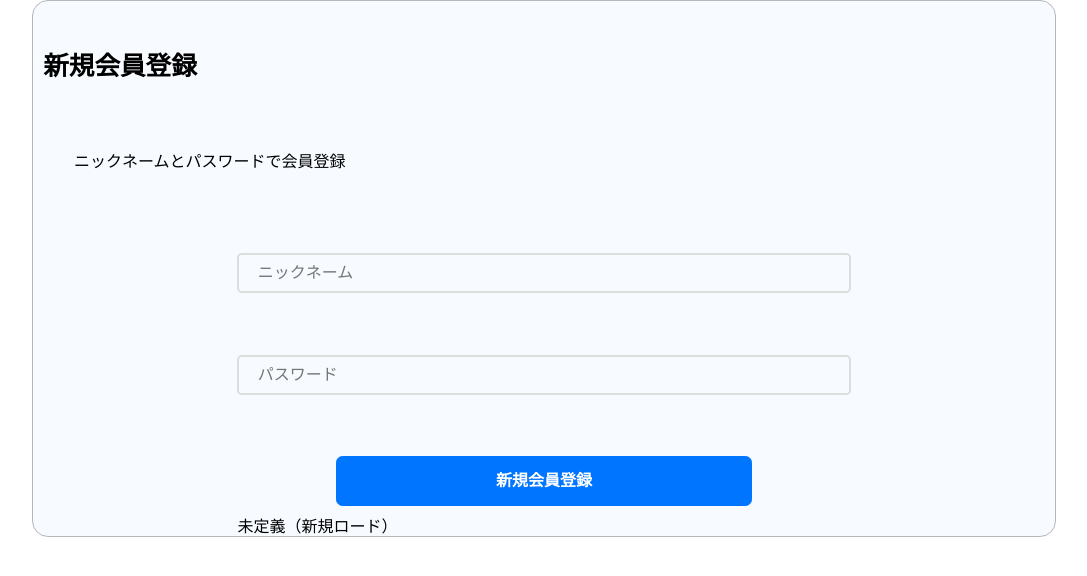
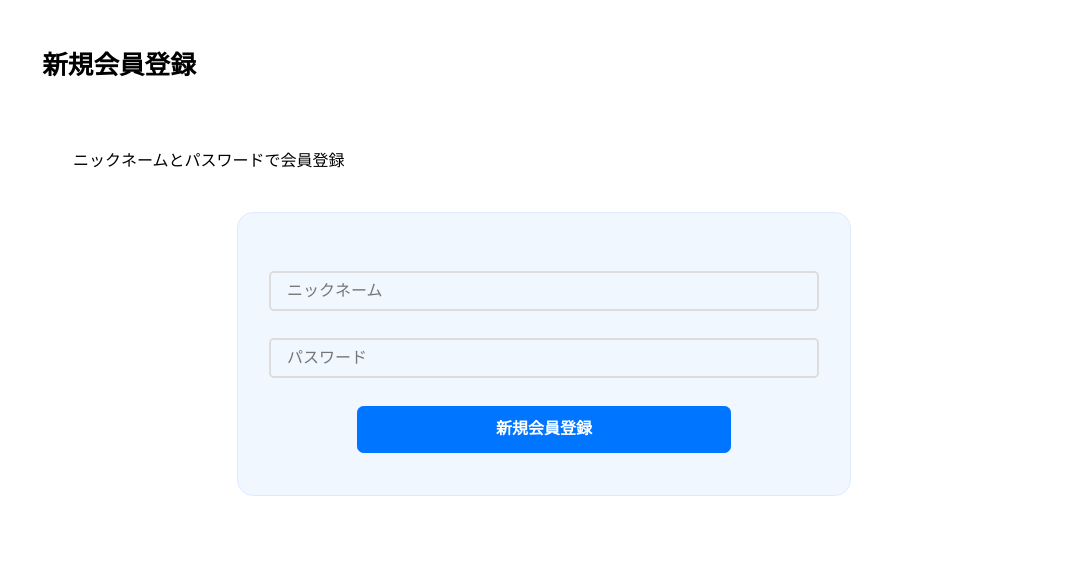
Before and after one commit to HAL-OSAKA-IT/game_collect, a PHP site: page /member/registration.php in a window 1280 px wide. Shown: the top 576 px of the page, without its empty margins (96-1183 px from the left). Run offline with PHP 8.4, Linux system fonts and the light colour scheme.

Commit message:
空白チェック、css変更

```diff
--- /dev/null
+++ b/css/style.css
@@ -0,0 +1 @@
+/*# sourceMappingURL=style.css.map */
--- a/member/css/form.css
+++ b/member/css/form.css
@@ -6,9 +6,6 @@ html {
 
 #form {
   margin: 0 10%;
-  background-color: #f7fbff;
-  border: solid 1px #b5b7bb;
-  border-radius: 1rem;
 }
 #form .form_contents h2 {
   font-size: 1.6rem;
@@ -23,19 +20,26 @@ html {
 }
 #form .form_contents #input_area {
   margin: 0 20%;
+  padding: 3%;
+  background-color: #f0f7ff;
+  border: solid 1px #e0eaff;
+  border-radius: 1rem;
 }
 #form .form_contents #input_area input {
   display: block;
-  margin: 10% auto;
+  margin: 5% auto;
   width: 100%;
   height: 5vh;
   border: 2px solid #ddd; /*枠線*/
   border-radius: 0.3rem;
   padding-left: 3%;
 }
+#form .form_contents #input_area .errmsg {
+  color: #ff0000;
+}
 #form .form_contents #input_area button {
   display: block;
-  margin: 0 auto 2%;
+  margin: 4% auto 2%;
   background-color: #0075ff;
   color: #fff;
   padding: 2.4% 0;
--- a/member/css/form.scss
+++ b/member/css/form.scss
@@ -9,9 +9,6 @@ html {
 }
 #form{
     margin: 0 10%;
-    background-color: #f7fbff;
-    border: solid 1px #b5b7bb;
-    border-radius: 1rem;
     .form_contents{
         h2{
             font-size: 1.6rem;
@@ -26,14 +23,21 @@ html {
         }
         #input_area{
             margin: 0 20%;
+            padding: 3%;
+            background-color: #f0f7ff;
+            border: solid 1px #e0eaff;
+            border-radius: 1rem;
             input{
                 display: block;
-                margin: 10% auto;
+                margin: 5% auto;
                 width: 100%;
                 height: 5vh;
                 border: 2px solid #ddd; /*枠線*/
                 border-radius: $borderradius;
                 padding-left: 3%;
+            }
+            .errmsg{
+                color: #ff0000;
             }
             button{
                 // margin: 5% 10%;
@@ -43,7 +47,7 @@ html {
                 // font-weight: 600;
                 // transition: $transition;
                 display: block;
-                margin: 0 auto 2%;
+                margin: 4% auto 2%;
                 background-color: $buttoncolor;
                 color: #fff;
                 padding: 2.4% 0;
--- a/member/registration.php
+++ b/member/registration.php
@@ -2,8 +2,8 @@
 /**]
  *残りのやること
  *
- *  1. form部分の背景色がわかりやすいようにボックス幅を作って、全体の背景から変更する
- *  2. formのaction属性はこのファイル(空またはregistration.php?)にし、method属性はpostにする。
+ *  ◯1. form部分の背景色がわかりやすいようにボックス幅を作って、全体の背景から変更する
+ *  ◯2. formのaction属性はこのファイル(空またはregistration.php?)にし、method属性はpostにする。
  *  3. 上部PHPタグ内部に以下の処理を書く:スーパーグローバル変数$_POSTの中身を(isset関数で)確認して、存在する場合に登録後の処理を書く。
  *      3.0 余裕があればvalidation等も書く(空白、文字数、英数字のみ)また、それに応じたエラーメッセージを入力タグ近くに書く。
  *      3.1 データベースにインサートする処理を書く。
@@ -11,30 +11,35 @@
  *
  * */
 
-// 入力チェック
+/*      入力チェック       */
+// 入力済み初期化
 $inputname="";
 $inputpass="";
-if (isset($_POST['name']) && isset($_POST['password'])){
-    if (!($_POST['name']=="") && !($_POST["password"]=="")){
+$test="";
+$test01="";
+$test02="";
+// 文字数制限
+// $
+if ((isset($_POST['name'])) && (isset($_POST['password']))){
+    if (!(empty($_POST['name'])) && !(empty($_POST["password"]))){
         // ニックネームとパスワード確認OK
         $test="sql実行";
         $_POST["name"]="";
         $_POST["password"]="";
-    }else if(($_POST['name']=="") && ($_POST["password"]=="")){
+    }else if((empty($_POST['name'])) && (empty($_POST["password"]))){
         // ニックネーム、パスワード未入力
-        $test="name、password未入力";
-    }else if($_POST['name']==""){
+        $test01="<a class='errmsg'>ニックネームを入力してください</a>";
+        $test02="<a class='errmsg'>パスワードを入力してください</a>";
+    }else if(empty($_POST['name'])){
         // ニックネーム未入力
         $inputpass='value="'.$_POST["password"].'"';
-        $test="name未入力";
-    }else if($_POST['password']==""){
+        $test01="<a class='errmsg'>ニックネームを入力してください</a>";
+    }else if(empty($_POST['password'])){
         // パスワード未入力
         $inputname='value="'.$_POST["name"].'"';
-        $test="password未入力";
-    }
-}else{
-    $test="未定義（新規ロード）";
-}
+        $test02="<a class='errmsg'>パスワードを入力してください</a>";
+    };
+};
 
 
 
@@ -90,9 +95,10 @@ if (isset($_POST['name']) && isset($_POST['password'])){
             <form action="?" method="POST">
                 <div id="input_area">
                     <input type="text" name="name" placeholder="ニックネーム" name="name" <?php echo $inputname ?>>
+                    <?php echo $test01 ?>
                     <input type="password" name="password" placeholder="パスワード" name="password" <?php echo $inputpass ?>>
+                    <?php echo $test02 ?>
                     <button type="submit">新規会員登録</button>
-                    <?php echo $test ?>
                 </div>
             </form>
         </div>
```
Also changed, not shown: 2 other files.
